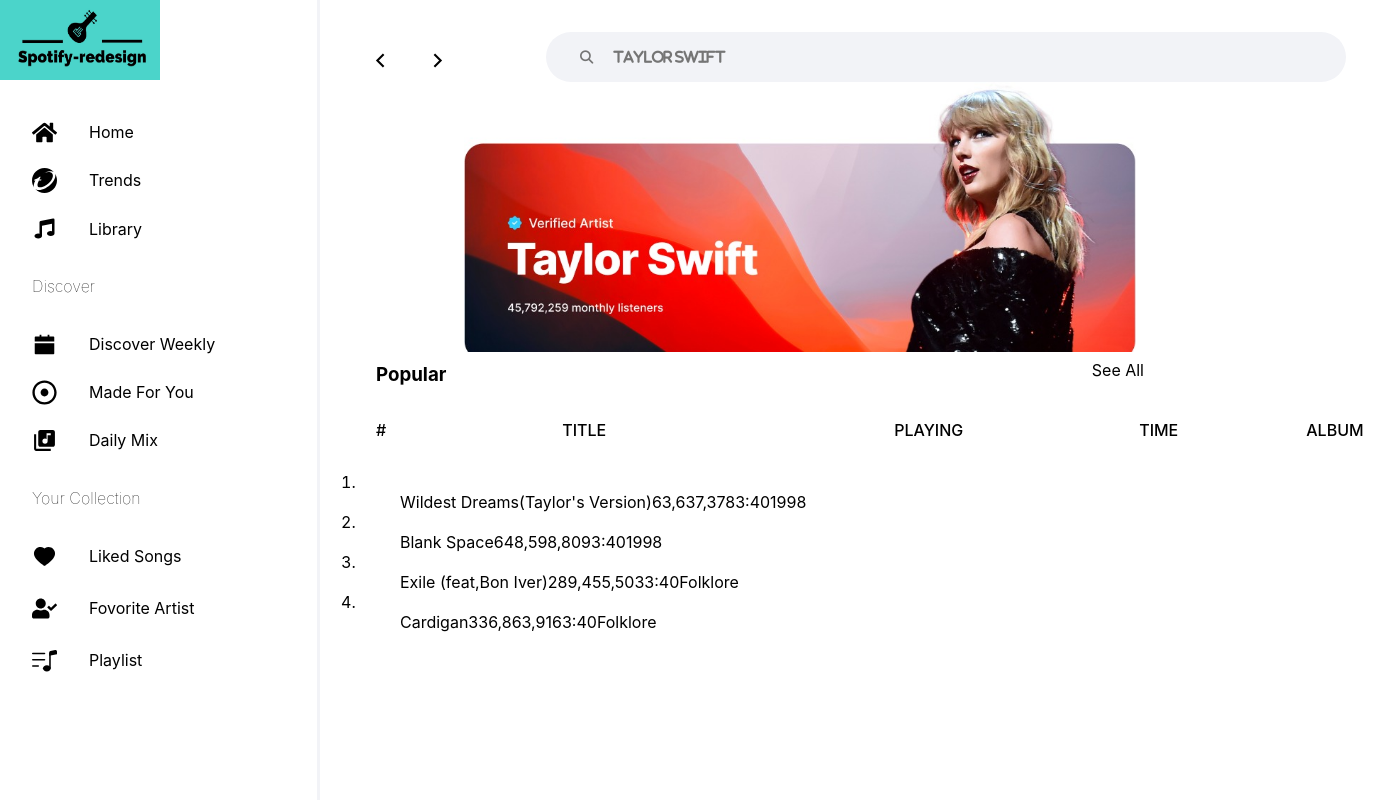
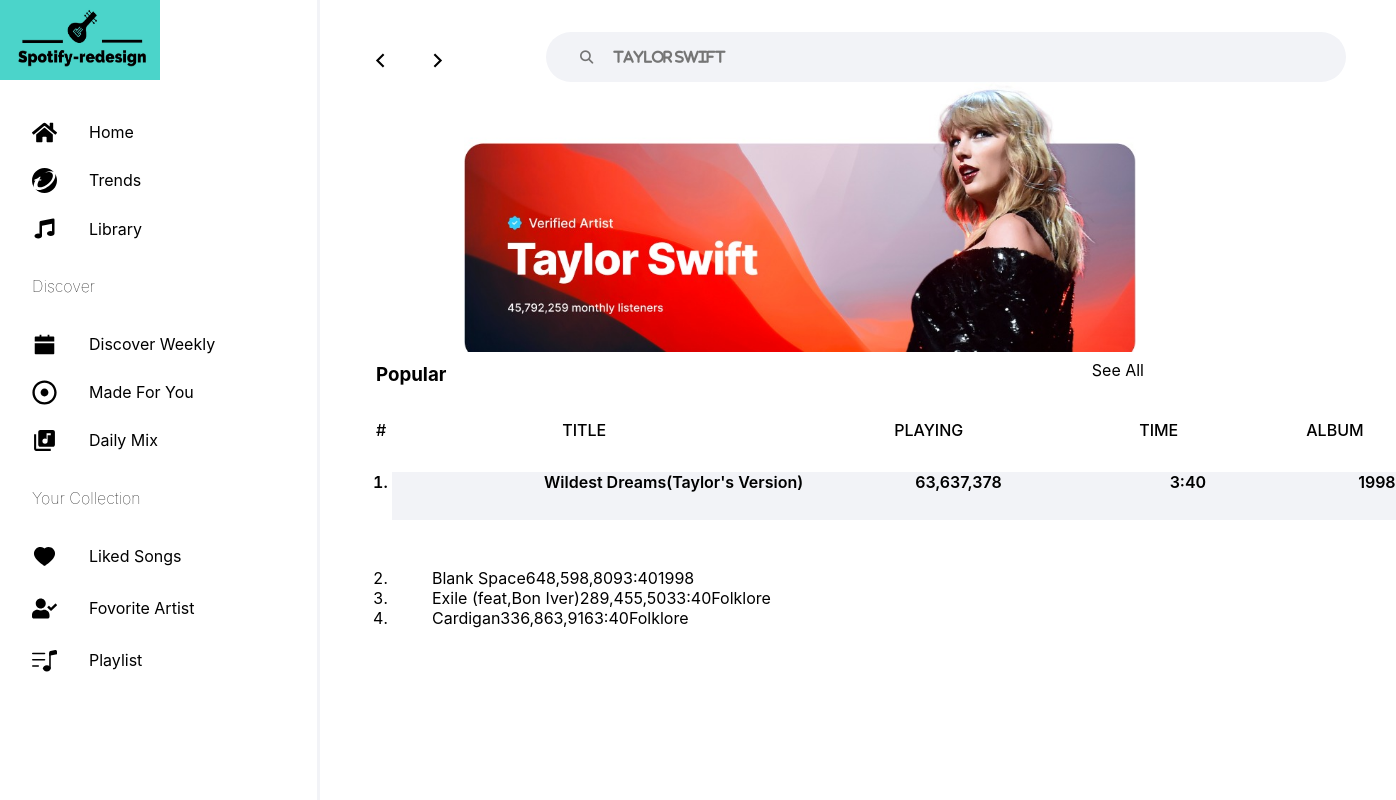
Before and after one commit to ritesharma1819/spotify-redesign, a React (Create React App) app: page / in a window 1280 px wide. Shown: the whole page, 1396 px wide, since content can reach past the window. Built offline with nearby package versions, Linux system fonts and the light colour scheme.

Commit message:
fix some arragment of list in rightbar container

```diff
--- a/src/Rightbar.js
+++ b/src/Rightbar.js
@@ -34,45 +34,46 @@
                 <p className='time_list'>TIME</p>
                 <p className='album_list'>ALBUM</p>
             </div>
-            <div>
-                <ol>
-                    <li></li>
-                        <div>
+            <div >
+                <ol className='main_container_list'>
+                    <li className='first_li_container'>
+
                             <ul className='first_list'>
-                                <li>Wildest Dreams(Taylor's Version)</li>
+                                <li className='first_title_list'>Wildest Dreams(Taylor's Version)</li>
                                 <li>63,637,378</li>
-                                <li>3:40</li>
+                                <li className='first_time_list'>3:40</li>
                                 <li>1998</li>
                             </ul>
-                        </div>
 
-                    <li></li>
-                        <div>
+                    </li>
+
+                    <li>
                             <ul className='second_list'>
                                 <li>Blank Space</li>
                                 <li>648,598,809</li>
                                 <li>3:40</li>
                                 <li>1998</li>
                             </ul>
-                        </div>
-                    <li></li>
-                        <div>
-                            <ul className='third_list'>
+
+                    </li>
+                    <li className='third_li_container'>
+                           <ul className='third_list'>
                                 <li>Exile (feat,Bon Iver)</li>
                                 <li>289,455,503</li>
                                 <li>3:40</li>
                                 <li>Folklore</li>
                             </ul>
-                        </div>
-                    <li></li>
-                        <div>
+                    </li>
+
+                    <li>
                             <ul className='fourth_list'>
                                 <li>Cardigan</li>
                                 <li>336,863,916</li>
                                 <li>3:40</li>
                                 <li>Folklore</li>
                             </ul>
-                        </div>
+
+                    </li>
                 </ol>
             </div>
 
--- a/src/Rightbar.scss
+++ b/src/Rightbar.scss
@@ -93,9 +93,36 @@
     margin-left: 8rem;
 }
 
+
+// css portion of all suggested song list
+.main_container_list{
+    margin-left: 2rem;
+    margin-top:  1rem ;
+
+}
+
+
+.first_li_container{
+    font-weight: 600 ;
+    margin-bottom: 3rem;
+    background-color: #f2f3f7;
+    height: 3rem;
+    width: max-content;
+}
 .first_list li{
      display: inline;
+
 }
+.first_title_list{
+    margin-left: 7rem;
+    margin-right: 7rem;
+}
+.first_time_list{
+    margin-left: 10.5rem;
+    margin-right: 9.5rem;
+}
+
+
 .second_list li{
     display: inline;
 }
```
